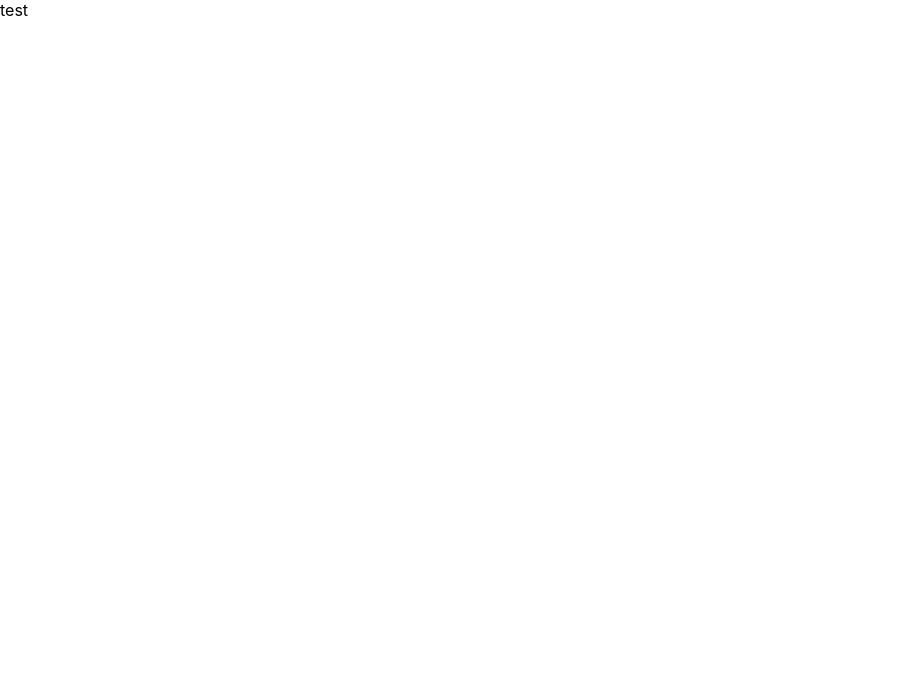
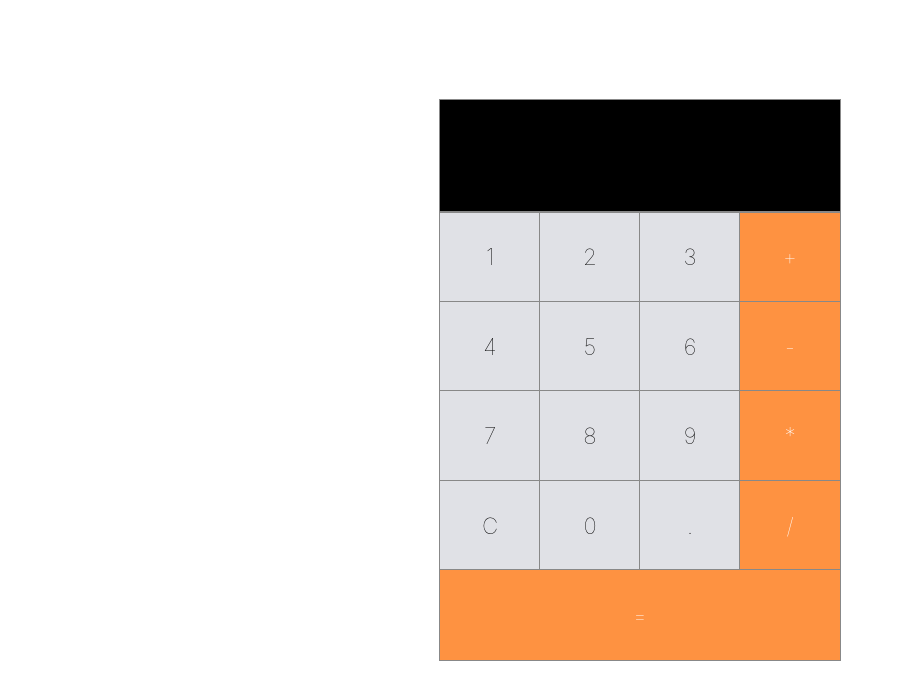
Before and after one commit to cossalter18/sez-calc, a React (Create React App) app: page / in a window 1280 px wide. Shown: the top 700 px of the page, without its empty margins (0-903 px from the left). Built offline with nearby package versions, Linux system fonts and the light colour scheme.

Commit message:
buttons working/clear working

```diff
--- a/src/App.css
+++ b/src/App.css
@@ -1,3 +1,17 @@
 .App {
   display: flex;
+  justify-content: center;
+  align-items: center;
+  height: 100vh;
+  width: 100%
 }
+
+.calc {
+  width: 400px;
+  height: 600px;
+}
+
+.row {
+  display: flex;
+  width: 100%;
+}
--- a/src/App.js
+++ b/src/App.js
@@ -1,13 +1,72 @@
+import React, { Component } from 'react'
 import './App.css';
+import Buttons from './Components/Buttons'
+import {Input} from './Components/Input'
+import {Clear} from './Components/Clear'
 
-function App() {
+class App extends Component {
+
+  constructor(props) {
+    super(props);
+
+    this.state = {
+      input: ''
+    }
+  }
+
+
+  equation = val => {
+    console.log("Clicked")
+    this.setState({input: this.state.input + val});
+  }
+
+  clear = () => {
+    console.log('Clicked Clear');
+
+    this.setState({
+      input: ""
+    })
+  };
+
+
+
+  render() {
     return (
       <div className="App">
         <div className="calc">
-      test
+          <Input input={this.state.input}></Input>
+          <div className="row">
+            <Buttons handleClick={this.equation}>1</Buttons>
+            <Buttons handleClick={this.equation}>2</Buttons>
+            <Buttons handleClick={this.equation}>3</Buttons>
+            <Buttons handleClick={this.equation}>+</Buttons>
+          </div>
+          <div className="row">
+            <Buttons handleClick={this.equation}>4</Buttons>
+            <Buttons handleClick={this.equation}>5</Buttons>
+            <Buttons handleClick={this.equation}>6</Buttons>
+            <Buttons handleClick={this.equation}> -</Buttons>
+          </div>
+          <div className="row">
+            <Buttons handleClick={this.equation}>7</Buttons>
+            <Buttons handleClick={this.equation}>8</Buttons>
+            <Buttons handleClick={this.equation}>9</Buttons>
+            <Buttons handleClick={this.equation}>*</Buttons>
+          </div>
+          <div className="row">
+            <Buttons handleClick={this.clear}>C</Buttons>
+            <Buttons handleClick={this.equation}>0</Buttons>
+            <Buttons handleClick={this.equation}>.</Buttons>
+            <Buttons handleClick={this.equation}>/</Buttons>
+          </div>
+          <div className="row">
+            <Buttons>=</Buttons>
+          </div>
+
         </div>
       </div>
     );
   }
+}
 
 export default App;
--- a/src/Components/Buttons.jsx
+++ b/src/Components/Buttons.jsx
@@ -1,10 +1,16 @@
 import React from "react";
-import '../Styles/Button.css'
+import '../Styles/Buttons.css'
 
-const Button = props => (
-    <div>
+
+const isOperator = val => {
+    return !isNaN(val) || val === "C" || val === ".";
+}
+
+const Buttons = props =>  (
+    <div className = {`button ${isOperator(props.children) ? null : "operator"}`}
+    onClick={() => props.handleClick(props.children)}>
         {props.children}
     </div>
 )
 
-export default Button;
+export default Buttons;
--- a/src/Components/Clear.jsx
+++ b/src/Components/Clear.jsx
@@ -0,0 +1,8 @@
+import React from 'react';
+
+
+export const Clear = (props) => (
+    <div className="clear" onClick={props.handleClear}>
+        {props.children}
+    </div>
+)
--- a/src/Components/Input.jsx
+++ b/src/Components/Input.jsx
@@ -0,0 +1,8 @@
+import React from 'react';
+import '../Styles/Input.css';
+
+export const Input = (props) => (
+    <div className="input">
+        {props.input}
+    </div>
+)
--- a/src/Styles/Buttons.css
+++ b/src/Styles/Buttons.css
@@ -6,6 +6,12 @@
     font-weight: lighter;
     font-size: 1.4em;
     background-color: #e0e1e6;
-    color: #888;
+    color: #000;
     flex: 1;
+    outline: 1px solid #888;
 }
+
+.operator {
+    background-color: #fe9241;
+    color: white;
+}
--- a/src/Styles/Input.css
+++ b/src/Styles/Input.css
@@ -0,0 +1,12 @@
+.input{
+    height: 4em;
+    display: flex;
+    justify-content: flex-end;
+    align-items: center;
+    font-size: 1.4em;
+    background-color: #000000;
+    padding: 0.5em;
+    outline: 1px solid #888888;
+    color: white
+
+}
```
Lines whose indentation alone changed are shown as unchanged.
